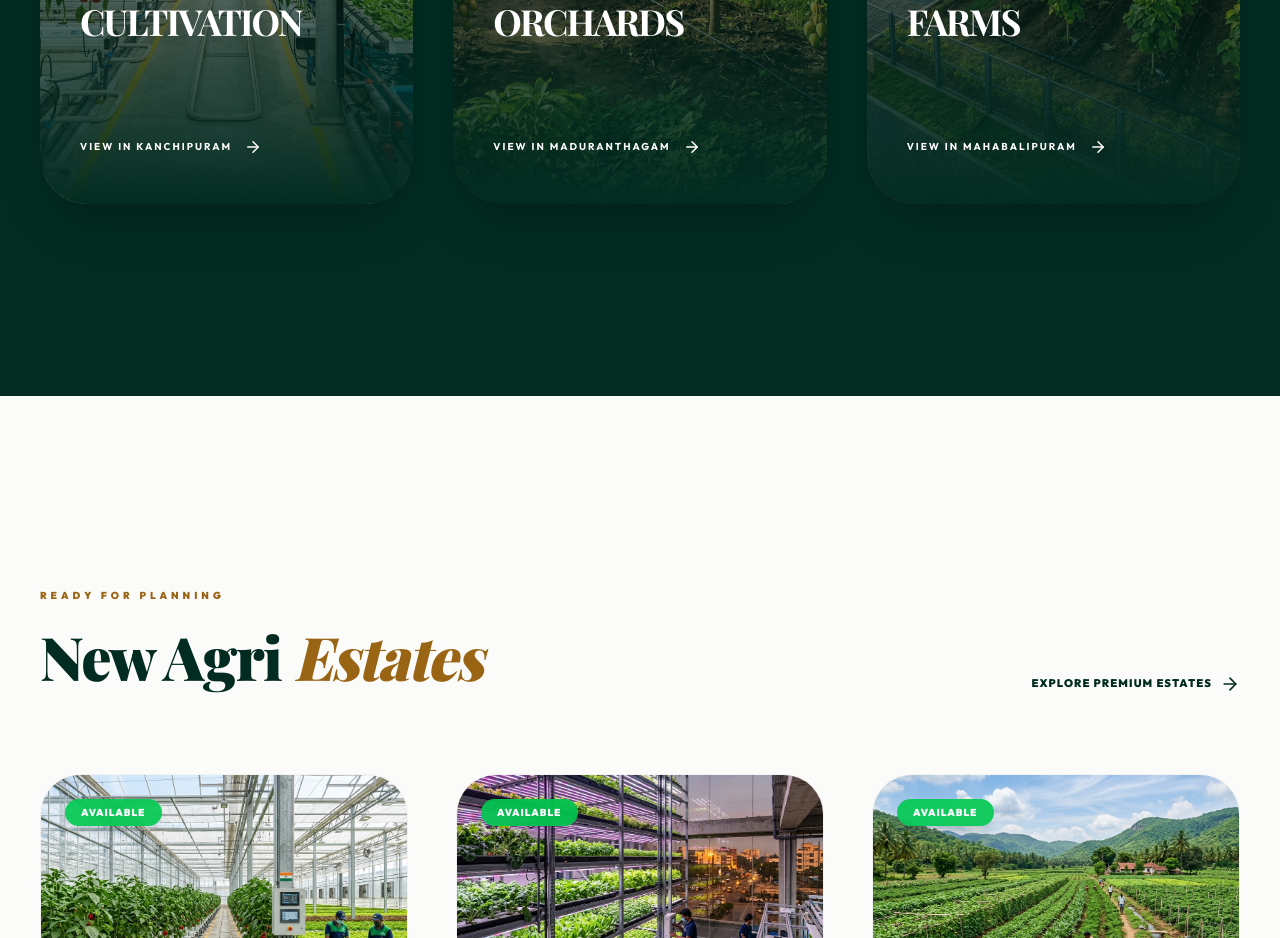
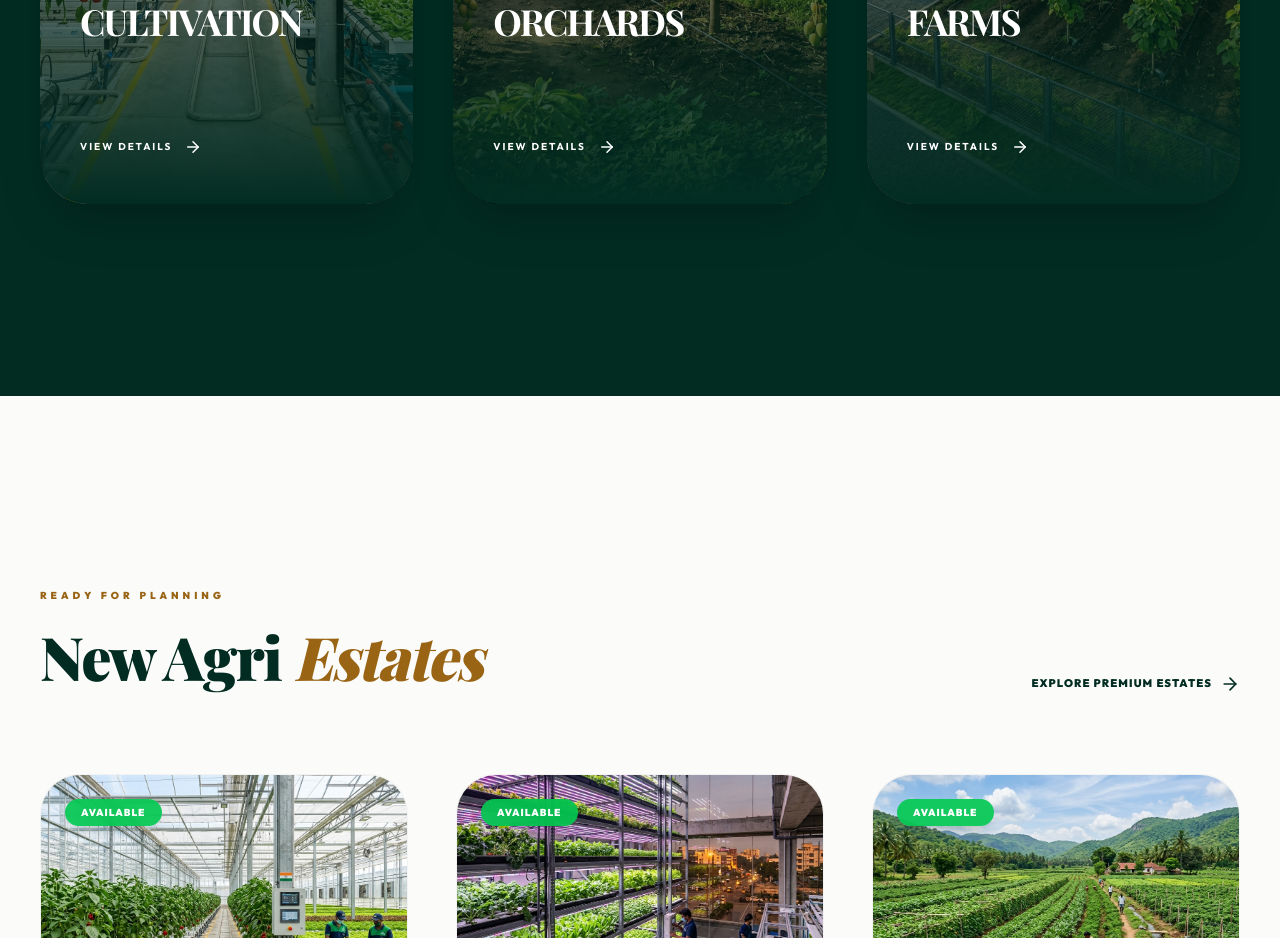
Before and after one commit to igobackend2-bit/igo_agri_estate, a React (Vite) app: page / in a window 1280 px wide. Shown: the part 7060-7998 px from the top of the page. Built offline with nearby package versions, Linux system fonts and the light colour scheme; no server answers; the database is empty; a web font is replaced by a local one.

Commit message:
Update Agri Estate Model cards to link to property details

```diff
--- a/src/App.tsx
+++ b/src/App.tsx
@@ -217,13 +217,13 @@ const Home: React.FC = () => {
 
           <div className="grid grid-cols-1 md:grid-cols-3 gap-10">
             {[
-              { title: 'Protected Cultivation', desc: 'Shade net and polyhouse vegetable models for high-value recurring harvests.', img: '/images/properties/polyhouse.png', icon: <Sprout />, filter: 'Protected', location: 'Kanchipuram' },
-              { title: 'Horticulture Orchards', desc: 'Fruit plantation estates with drip irrigation, staged harvest, and managed sales potential.', img: '/images/properties/mango-orchard.png', icon: <TrendingUp />, filter: 'Horticulture', location: 'Maduranthagam' },
-              { title: 'Agroforestry Farms', desc: 'Timber, spice, and intercrop models for long-term land value and farm income.', img: '/images/properties/teak-estate.png', icon: <Zap />, filter: 'Open Field', location: 'Mahabalipuram' }
+              { title: 'Protected Cultivation', desc: 'Shade net and polyhouse vegetable models for high-value recurring harvests.', img: '/images/properties/polyhouse.png', icon: <Sprout />, filter: 'Protected', location: 'Kanchipuram', id: 'polyhouse-project' },
+              { title: 'Horticulture Orchards', desc: 'Fruit plantation estates with drip irrigation, staged harvest, and managed sales potential.', img: '/images/properties/mango-orchard.png', icon: <TrendingUp />, filter: 'Horticulture', location: 'Maduranthagam', id: 'horticulture-project' },
+              { title: 'Agroforestry Farms', desc: 'Timber, spice, and intercrop models for long-term land value and farm income.', img: '/images/properties/teak-estate.png', icon: <Zap />, filter: 'Open Field', location: 'Mahabalipuram', id: 'open-cultivation-project' }
             ].map((cat, i) => (
               <Link
                 key={i}
-                to={`/listings?category=${encodeURIComponent(cat.filter)}&location=${encodeURIComponent(cat.location.toLowerCase())}`}
+                to={`/properties/${cat.id}`}
                 className="group relative h-[600px] rounded-[48px] overflow-hidden cursor-pointer shadow-2xl bg-black block"
               >
                 <motion.div whileHover={{ y: -15 }} className="w-full h-full">
@@ -236,7 +236,7 @@ const Home: React.FC = () => {
                     <h3 className="text-4xl font-bold text-white mb-4 leading-tight uppercase tracking-tighter">{cat.title}</h3>
                     <p className="text-white/60 text-sm leading-relaxed mb-8 opacity-0 group-hover:opacity-100 transition-all duration-700 transform translate-y-4 group-hover:translate-y-0">{cat.desc}</p>
                     <div className="flex items-center text-white font-bold text-[10px] uppercase tracking-[0.2em] group/btn">
-                      View in {cat.location} <ArrowRight size={18} className="ml-3 group-hover/btn:translate-x-3 transition-transform" />
+                      View Details <ArrowRight size={18} className="ml-3 group-hover/btn:translate-x-3 transition-transform" />
                     </div>
                   </div>
                 </motion.div>
```
